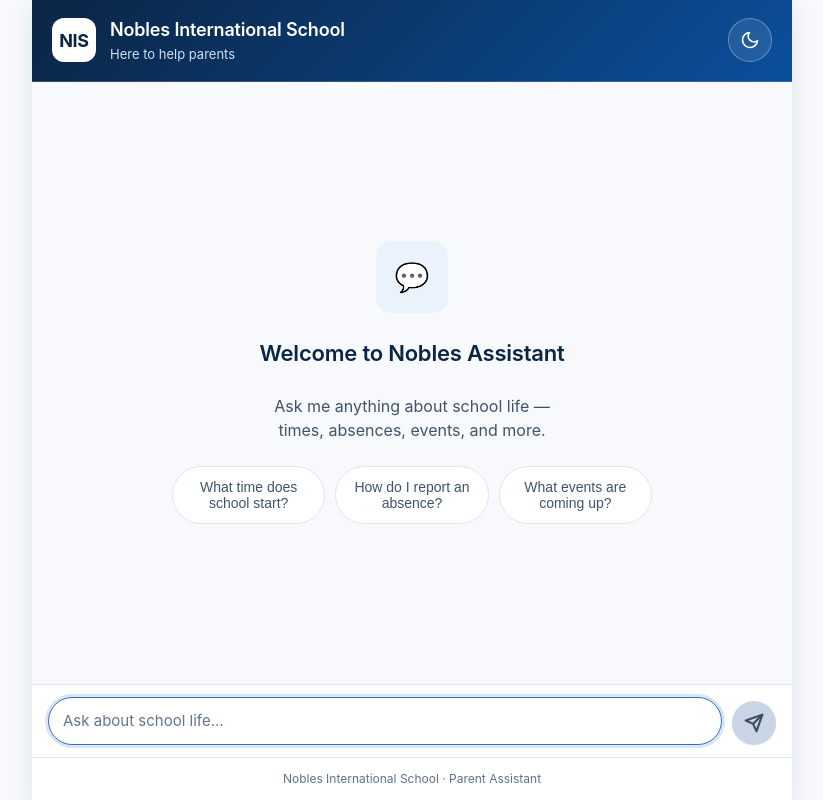
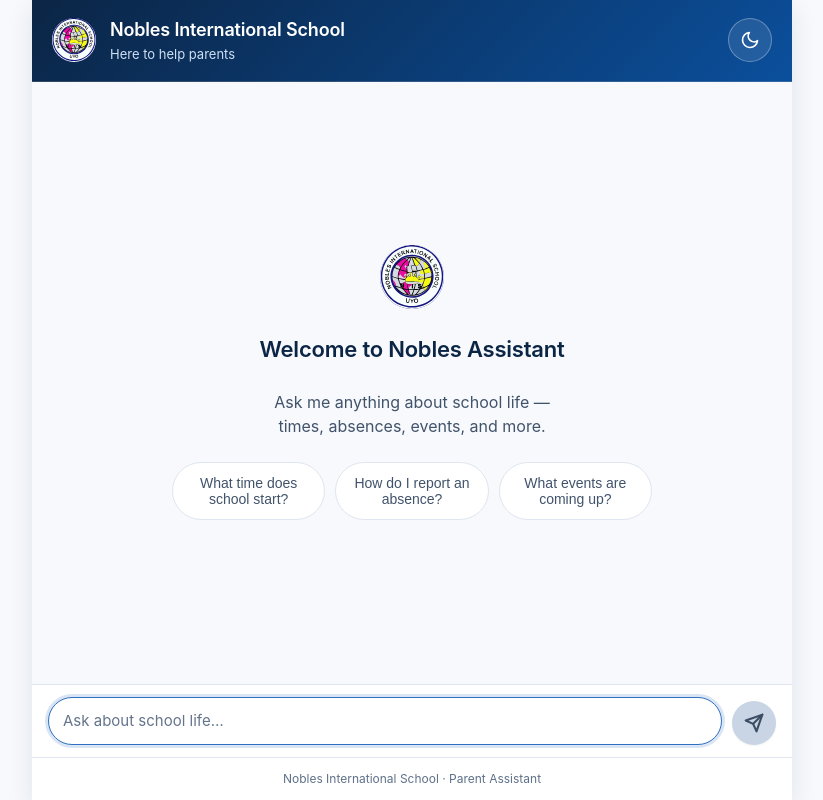
Before and after one commit to d3khan/NIS_AI, a website: page static/index.html in a window 1280 px wide. Shown: the whole page, without its empty margins (228-1051 px from the left). Drawn offline with Linux system fonts and the light colour scheme.

Commit message:
Use school logo SVG for favicon and brand mark

```diff
--- a/static/index.html
+++ b/static/index.html
@@ -5,6 +5,7 @@
   <meta name="viewport" content="width=device-width, initial-scale=1.0, viewport-fit=cover">
   <meta name="description" content="Nobles International School - Parent Assistant">
   <title>Nobles International School Assistant</title>
+  <link rel="icon" type="image/svg+xml" href="/LOGO.svg">
   <script>
     (function () {
       var THEME_KEY = 'school_chat_theme';
@@ -80,9 +81,6 @@
       --header-toggle-border: rgba(255, 255, 255, 0.3);
       --header-toggle-hover-bg: rgba(255, 255, 255, 0.18);
       --header-toggle-hover-border: rgba(255, 255, 255, 0.55);
-      --logo-bg: #ffffff;
-      --logo-text: var(--navy);
-      --logo-border: rgba(255, 255, 255, 0.5);
 
       /* Text */
       --text-primary: #0b2545;
@@ -116,8 +114,6 @@
       --chip-hover-bg: #eaf2fb;
       --chip-hover-text: #0b4f9c;
       --chip-hover-border: #2f6fbf;
-      --welcome-icon-bg: #eaf2fb;
-      --welcome-icon-text: #0b4f9c;
 
       /* Composer controls */
       --send-bg: #0b4f9c;
@@ -190,9 +186,6 @@
       --header-toggle-border: rgba(110, 168, 254, 0.4);
       --header-toggle-hover-bg: rgba(110, 168, 254, 0.22);
       --header-toggle-hover-border: #6ea8fe;
-      --logo-bg: #16243a;
-      --logo-text: #e8eef7;
-      --logo-border: #314762;
 
       /* Text */
       --text-primary: #e8eef7;
@@ -226,8 +219,6 @@
       --chip-hover-bg: #1b2d47;
       --chip-hover-text: #9cc4ff;
       --chip-hover-border: #6ea8fe;
-      --welcome-icon-bg: rgba(110, 168, 254, 0.12);
-      --welcome-icon-text: #6ea8fe;
 
       /* Composer controls */
       --send-bg: #1d4ed8;
@@ -318,17 +309,17 @@
       flex-shrink: 0;
       width: 44px;
       height: 44px;
-      border-radius: var(--radius-md);
-      background: var(--logo-bg);
-      border: 1px solid var(--logo-border);
+      border-radius: var(--radius-full);
       display: flex;
       align-items: center;
       justify-content: center;
-      color: var(--logo-text);
-      font-weight: 700;
-      font-size: 1.125rem;
-      letter-spacing: -0.02em;
-      box-shadow: var(--shadow-sm);
+    }
+
+    .logo img {
+      display: block;
+      width: 44px;
+      height: 44px;
+      border-radius: 50%;
     }
 
     .header-text { flex: 1; min-width: 0; }
@@ -533,15 +524,16 @@
     }
 
     .welcome-icon {
-      width: 72px;
-      height: 72px;
-      border-radius: var(--radius-lg);
-      background: var(--welcome-icon-bg);
       display: flex;
       align-items: center;
       justify-content: center;
-      color: var(--welcome-icon-text);
-      font-size: 1.75rem;
+    }
+
+    .welcome-icon img {
+      display: block;
+      width: 64px;
+      height: 64px;
+      border-radius: 50%;
     }
 
     .welcome-title {
@@ -737,7 +729,7 @@
 <body>
   <div class="app">
     <header class="header" role="banner">
-      <div class="logo" aria-hidden="true">NIS</div>
+      <div class="logo" aria-hidden="true"><img src="/LOGO.svg" alt="" width="44" height="44"></div>
       <div class="header-text">
         <h1 class="header-title">Nobles International School</h1>
         <p class="header-subtitle">Here to help parents</p>
@@ -929,7 +921,12 @@
         welcome.setAttribute('aria-live', 'polite');
 
         const icon = createElement('div', 'welcome-icon');
-        icon.textContent = '💬';
+        const iconImg = document.createElement('img');
+        iconImg.src = '/LOGO.svg';
+        iconImg.alt = '';
+        iconImg.width = 64;
+        iconImg.height = 64;
+        icon.appendChild(iconImg);
         icon.setAttribute('aria-hidden', 'true');
 
         const title = createElement('h2', 'welcome-title', 'Welcome to Nobles Assistant');
```
Also changed, not shown: static/LOGO.svg (added), static/logo.jpg (added).
